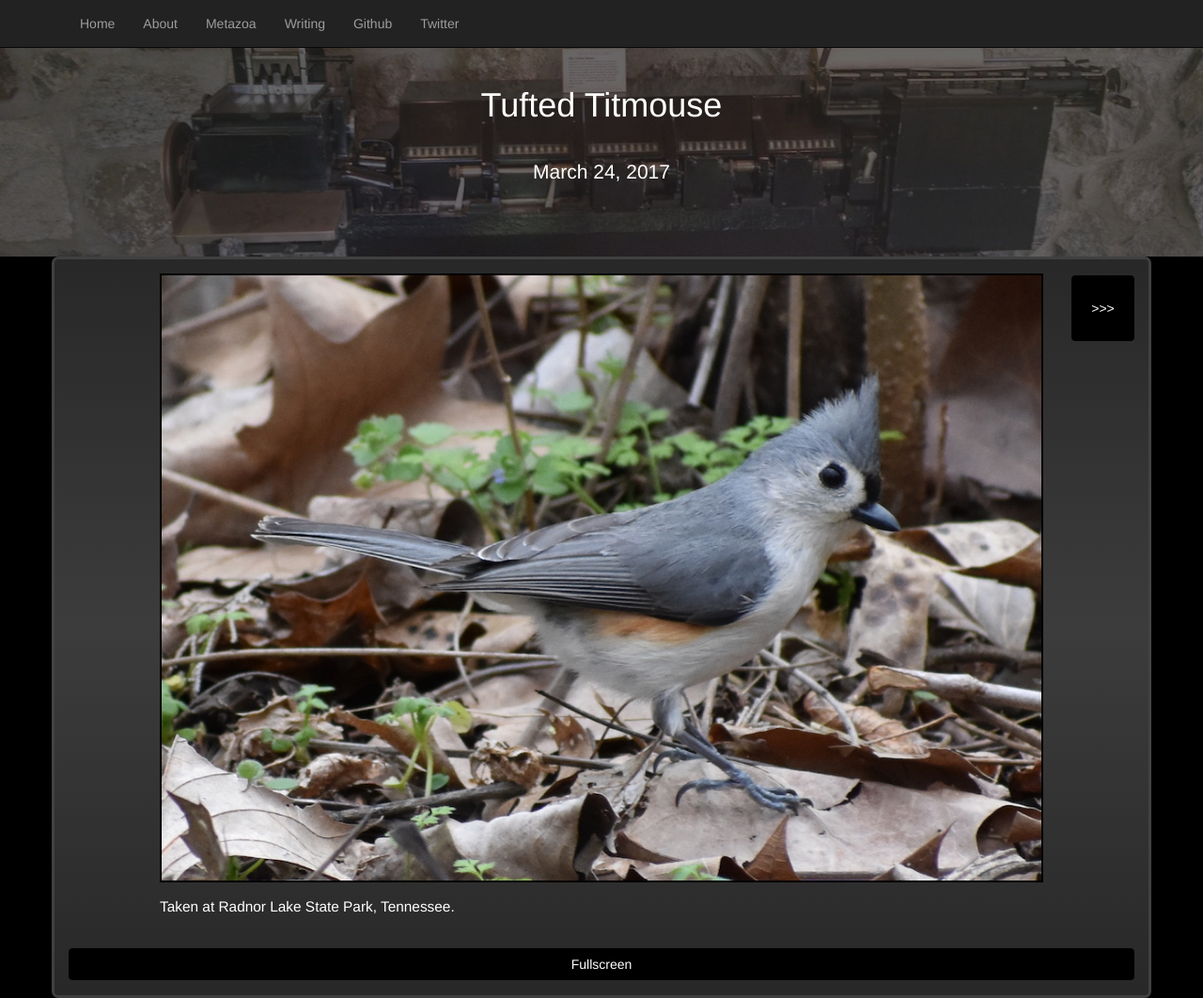
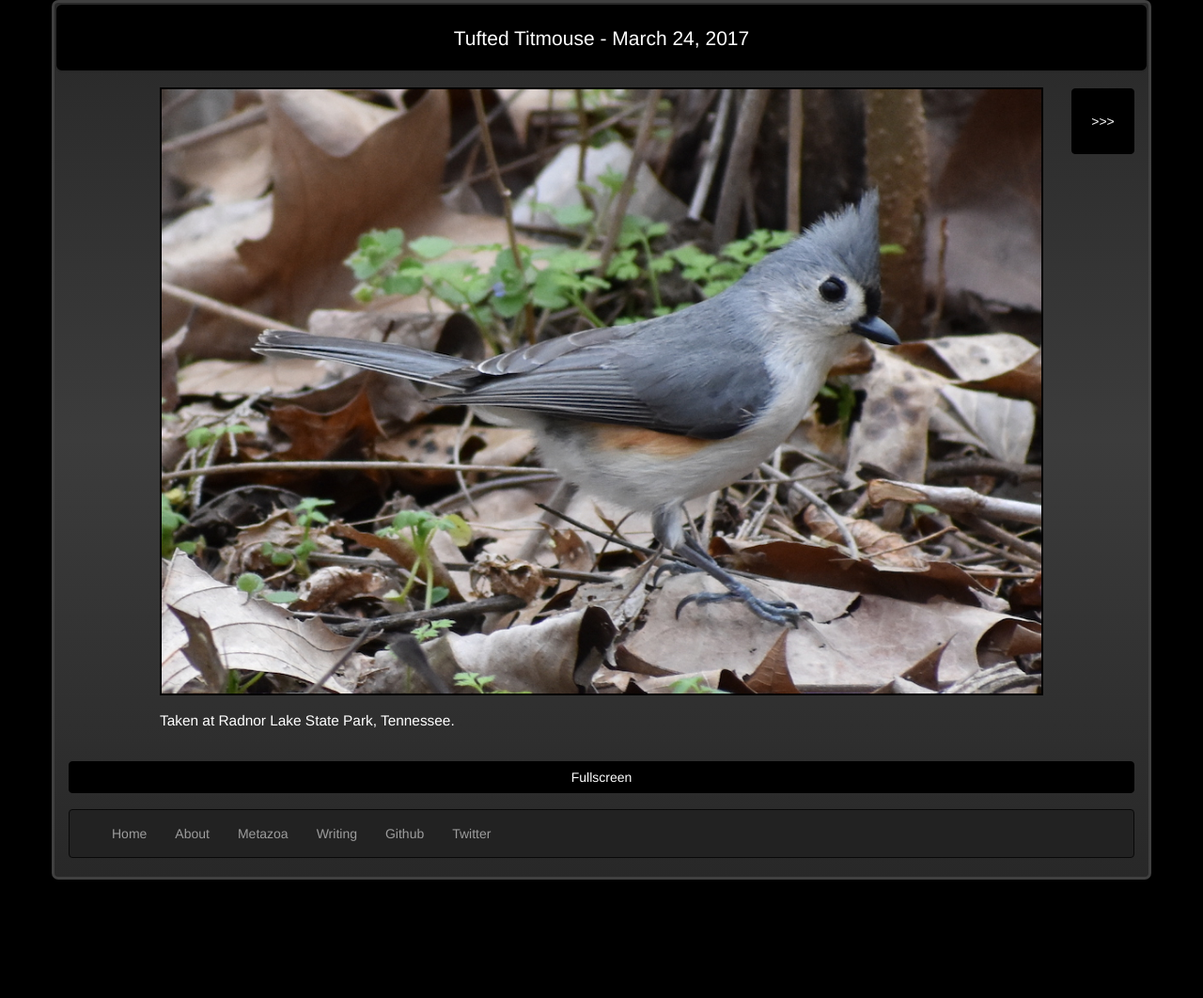
Before and after one commit to appeltel/website-ericappelt, a Jekyll site: the page built from _posts/2017-03-24-tufted-titmouse.md, in a window 1280 px wide and 1062 px high. Shown: the whole window at 94% size. Built offline with Jekyll 4.4.1, drawn with Linux system fonts in a browser that asks for light colours; nearby versions of some CDN libraries.

Commit message:
Rework styling for photoblog pages

```diff
--- /dev/null
+++ b/_includes/navbar-contents.html
@@ -0,0 +1,20 @@
+  <div class="container">
+    <div class="navbar-header">
+      <button type="button" class="navbar-toggle collapsed" data-toggle="collapse" data-target="#navbar" aria-expanded="false" aria-controls="navbar">
+        <span class="sr-only">Toggle navigation</span>
+        <span class="icon-bar"></span>
+        <span class="icon-bar"></span>
+        <span class="icon-bar"></span>
+      </button>
+    </div>
+    <div id="navbar" class="collapse navbar-collapse">
+      <ul class="nav navbar-nav">
+        <li><a href="/">Home</a></li>
+        <li><a href="/about.html">About</a></li>
+        <li><a href="/metazoa.html">Metazoa</a></li>
+        <li><a href="/writing.html">Writing</a></li>
+        <li><a href="https://github.com/appeltel">Github</a></li>
+        <li><a href="https://twitter.com/appeltel">Twitter</a></li>
+      </ul>
+    </div>
+  </div>
--- /dev/null
+++ b/_includes/navbar-photo.html
@@ -0,0 +1,3 @@
+<nav class="navbar navbar-inverse navbar-bottom">
+  {% include navbar-contents.html %}
+</nav>
--- a/_includes/navbar.html
+++ b/_includes/navbar.html
@@ -1,22 +1,3 @@
 <nav class="navbar navbar-inverse navbar-fixed-top">
-  <div class="container">
-    <div class="navbar-header">
-      <button type="button" class="navbar-toggle collapsed" data-toggle="collapse" data-target="#navbar" aria-expanded="false" aria-controls="navbar">
-        <span class="sr-only">Toggle navigation</span>
-        <span class="icon-bar"></span>
-        <span class="icon-bar"></span>
-        <span class="icon-bar"></span>
-      </button>
-    </div>
-    <div id="navbar" class="collapse navbar-collapse">
-      <ul class="nav navbar-nav">
-        <li><a href="/">Home</a></li>
-        <li><a href="/about.html">About</a></li>
-        <li><a href="/metazoa.html">Metazoa</a></li>
-        <li><a href="/writing.html">Writing</a></li>
-        <li><a href="https://github.com/appeltel">Github</a></li>
-        <li><a href="https://twitter.com/appeltel">Twitter</a></li>
-      </ul>
-    </div>
-  </div>
+  {% include navbar-contents.html %}
 </nav>
--- /dev/null
+++ b/_includes/titlesplash-photo.html
@@ -0,0 +1,3 @@
+      <div class="titlesplash-photo">
+        <p class="lead">{{ page.title }} - {{ page.date | date: "%B %d, %Y" }}</p>
+      </div>
--- a/_layouts/photopost.html
+++ b/_layouts/photopost.html
@@ -4,11 +4,12 @@
 
   <body style="background-color: black;">
 
-    {% include navbar.html %}
-    {% include titlesplash-date.html %}
 
     <div class="container photopost-container">
       <div class="row">
+        <div class="col-xs-12 photolead">
+          <p class="lead">{{ page.title }} - {{ page.date | date: "%B %d, %Y" }}</p>
+        </div>
         <div class="col-xs-12 col-md-10 col-md-push-1 blogpost" id="thepost">
             {{ content }}
         </div>
@@ -40,8 +41,8 @@
           <button onclick="fullscreenphoto()" class="btn btn-block btn-primary">Fullscreen</button>
         </div>
       </div>
+    {% include navbar-photo.html %}
     </div>
-
     {% include bootstrap-core.html %}
 
   </body>
--- a/assets/css/site-basic.css
+++ b/assets/css/site-basic.css
@@ -10,6 +10,16 @@ body {
   background-size: cover;
   background-attachment: fixed;
   padding: 4em 0px;
+}
+.titlesplash-photo {
+  text-align: center;
+  color: white;
+  background-image: url(/images/banner2.jpg);
+  background-repeat: no-repeat;
+  background-position: top;
+  background-size: cover;
+  background-attachment: fixed;
+  padding: 1em 0px;
 }
 .about-entry {
   background-color: transparent;
@@ -25,6 +35,13 @@ body {
 .bigfont-column p, h1, h2, h3 {
   margin-bottom: 2em;
   margin-top: 2em;
+}
+.photolead {
+  background-color: black;
+  font-size: 1.1em;
+  border: 2px solid rgb(40, 40, 40);
+  border-radius: 0.5em;
+  text-align: center;
 }
 .blogpost {
   background-color: transparent;
```
